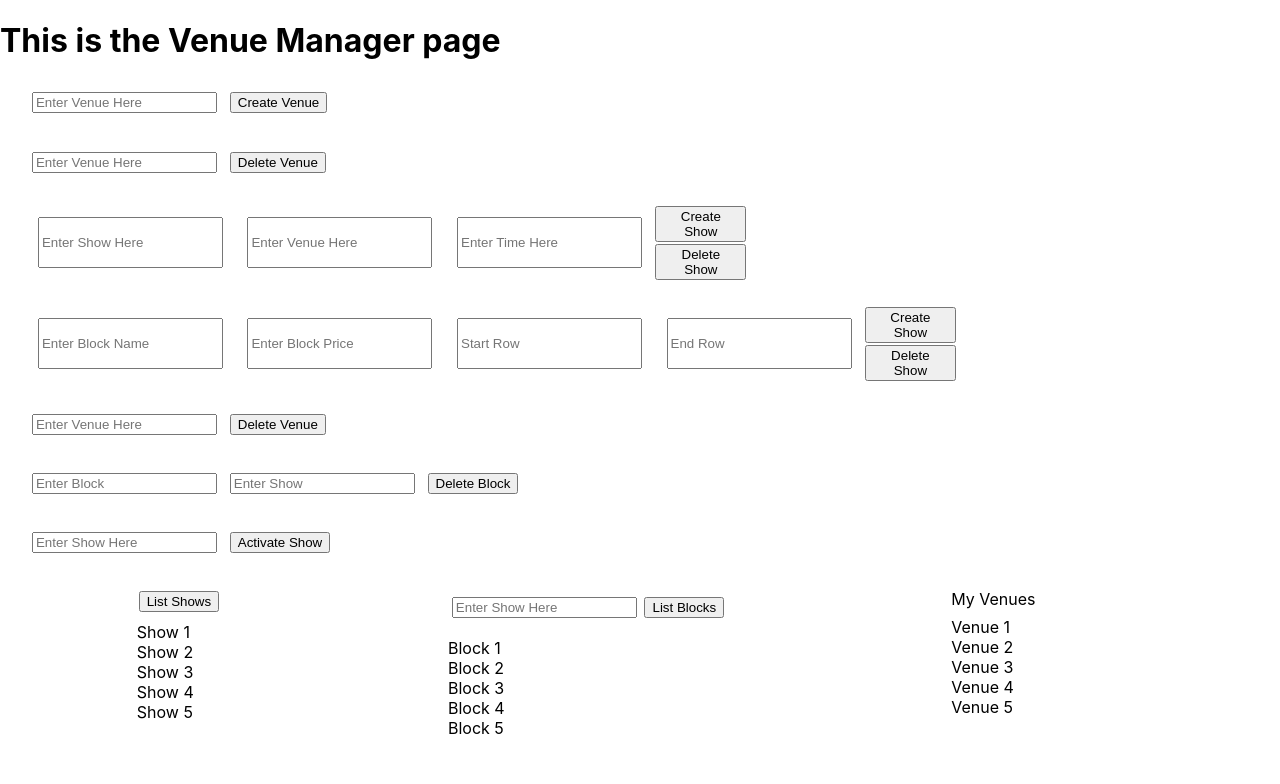
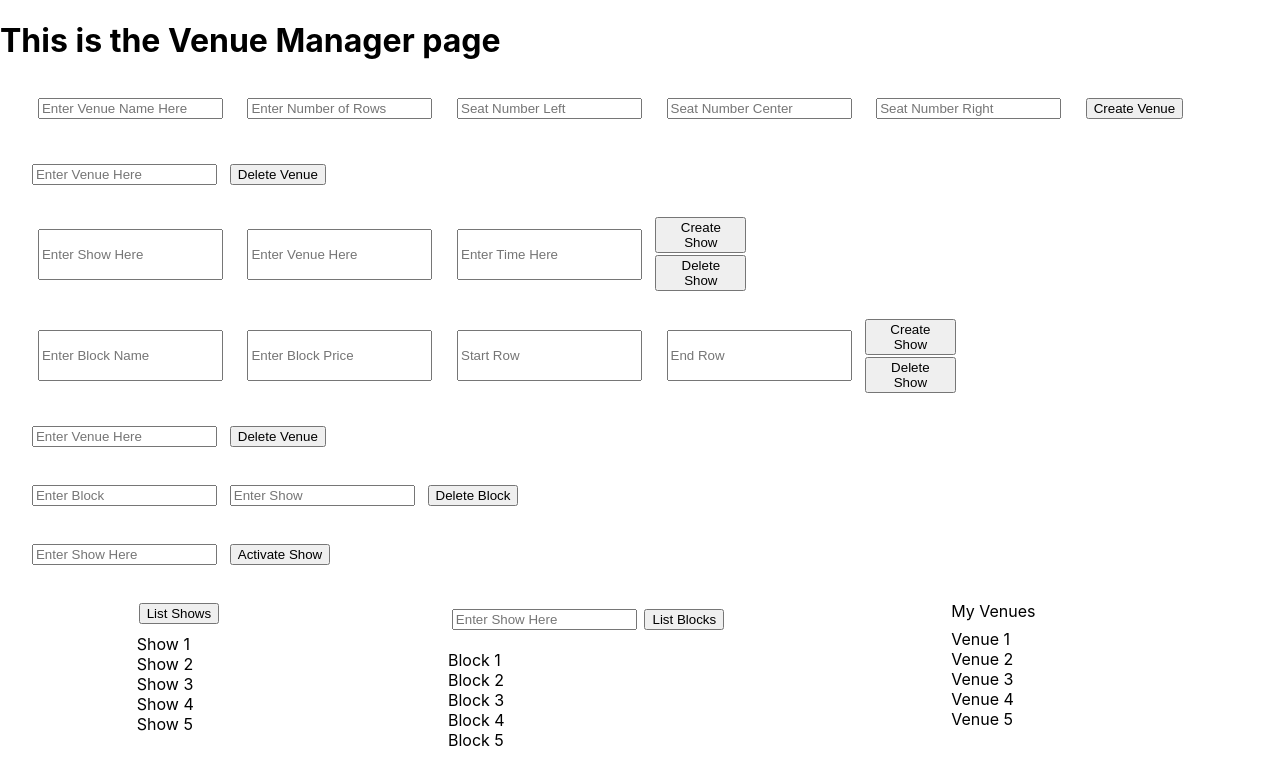
Before and after one commit to EvanGibsonSmith/ticketamateur, a React (Create React App) app: page /venuemanager in a window 1280 px wide. Shown: the top 784 px of the page. Built offline with nearby package versions, Linux system fonts and the light colour scheme.

Commit message:
Fixed venue GUI for createVenue

```diff
--- a/src/AuthenticatePage.js
+++ b/src/AuthenticatePage.js
@@ -9,7 +9,7 @@ export function Authenticate() {
             <h1>This is the authenticate page, while we will need to actually authenticate later, below are buttons to send to other pages</h1>
             <div className="flex-container-row">
                 <p>Authenticate:    </p>
-                <input type="text" id="name" name="name" height="2" required minlength="1" maxlength="10" size="10" />
+                <input type="text" id="authenticatePageID" name="name" height="2" required minlength="1" maxlength="20" size="10" />
             </div>
 
             <div>
--- a/src/VenueManagerPage.js
+++ b/src/VenueManagerPage.js
@@ -8,8 +8,13 @@ export function VenueManager() {
         <body>
             <h1>This is the Venue Manager page</h1>
             <div className='flex-container-space column'>
-                <div className="flex-container-space row left50 pad">
-                    <input type="text" id="createVenueID" placeholder="Enter Venue Here"/>
+                <div className="flex-container-space row pad">
+                    <input type="text" id="createVenueID" placeholder="Enter Venue Name Here" width="30px"/>
+                    <input type="text" id="venueNumberOfRows" placeholder="Enter Number of Rows" width="30px"/>
+                    <input type="text" id="venueLeftSeats" placeholder="Seat Number Left" width="30px"/>
+                    <input type="text" id="venueCenterSeats" placeholder="Seat Number Center" width="30px"/>
+                    <input type="text" id="venueRightSeats" placeholder="Seat Number Right" width="30px"/>
+
                     <button onClick={e => createVenue(null, "test name")}>Create Venue</button>
                 </div>
                 <div className="flex row left50 pad">
```
